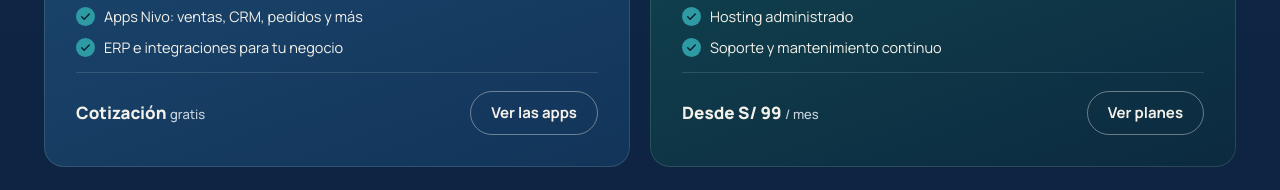
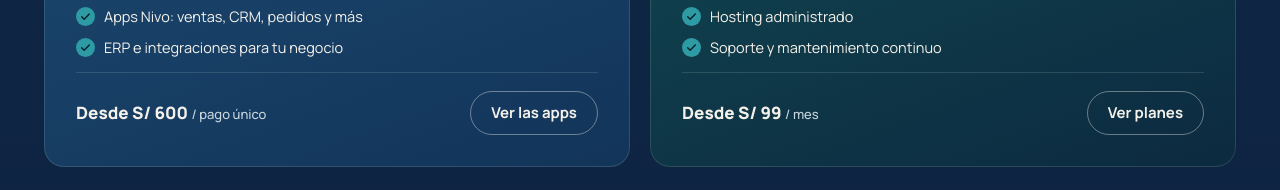
Before and after one commit to Guido190998/nivo-web, a plain HTML site: page index.html in a window 1280 px wide. Shown: the part 2620-2810 px from the top of the page. Drawn offline with Linux system fonts and the light colour scheme.

Commit message:
Agregar precio Desde en el pilar Creamos tu sistema
Co-Authored-By: Claude Opus 4.8 <noreply@anthropic.com>
Claude-Session: https://claude.ai/code/session_01UnsN5sDM6cPcmr4v5Mo6RS

```diff
--- a/index.html
+++ b/index.html
@@ -140,7 +140,7 @@
         <li><svg viewBox="0 0 24 24" fill="none" stroke="currentColor" stroke-width="2.6" stroke-linecap="round" stroke-linejoin="round" aria-hidden="true"><path d="M5 12.5l4.5 4.5L19 7.5"/></svg>ERP e integraciones para tu negocio</li>
       </ul>
       <div class="sv-pilar-pie">
-        <span class="sv-pilar-precio">Cotización <small>gratis</small></span>
+        <span class="sv-pilar-precio">Desde S/ 600 <small>/ pago único</small></span>
         <a class="btn btn-borde" href="#apps">Ver las apps</a>
       </div>
     </article>
```
